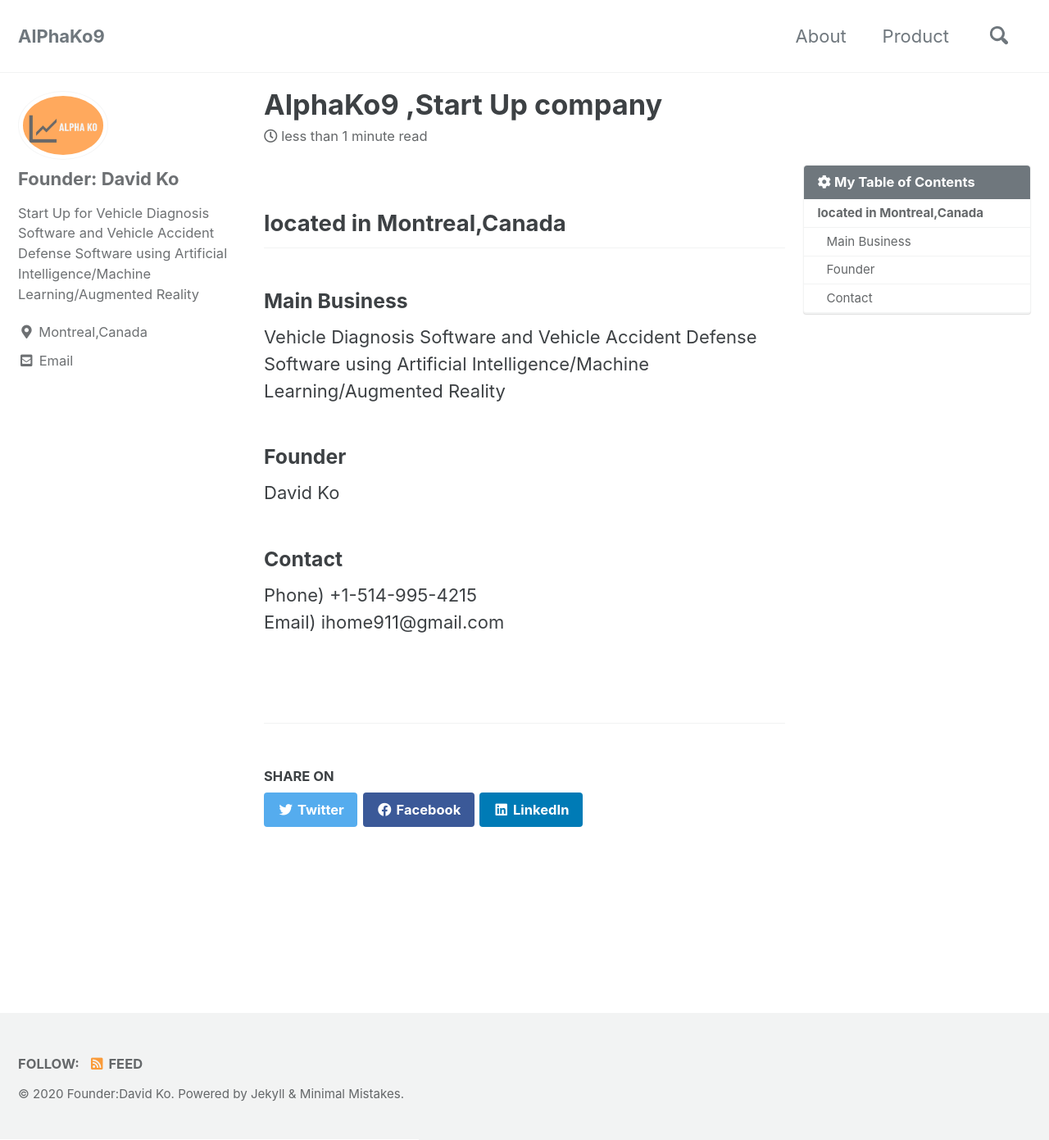
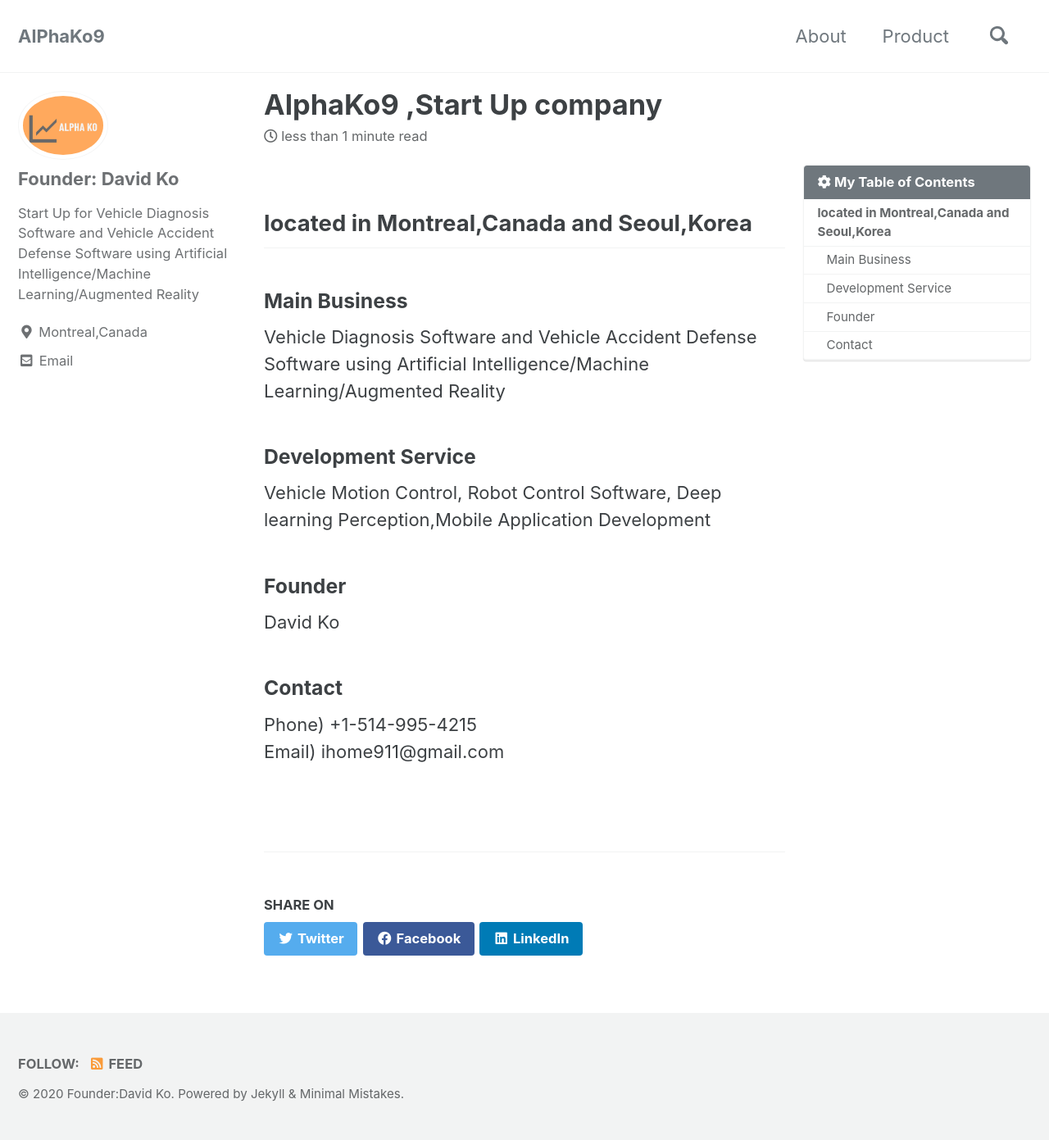
Before and after one commit to ai-mrkogao/AlphaKo9, a Jekyll site: the page built from about.md, in a window 1280 px wide and 1391 px high. Shown: the whole window at 82% size. Built offline with Jekyll 4.4.1, drawn with Linux system fonts in a browser that asks for light colours; cached includes are drawn as plain includes.

Commit message:
update init

```diff
--- a/about.md
+++ b/about.md
@@ -15,11 +15,13 @@ toc_icon: "cog"
 ---
 
 
-## located in Montreal,Canada
+## located in Montreal,Canada and Seoul,Korea
 
 
 ### Main Business
    Vehicle Diagnosis Software and Vehicle Accident Defense Software using Artificial Intelligence/Machine Learning/Augmented Reality
+### Development Service
+   Vehicle Motion Control, Robot Control Software, Deep learning Perception,Mobile Application Development
 
 ### Founder
    David Ko
```
